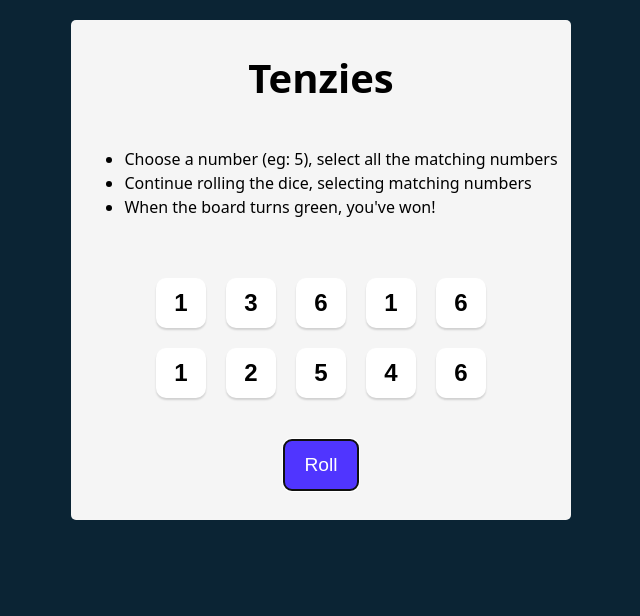
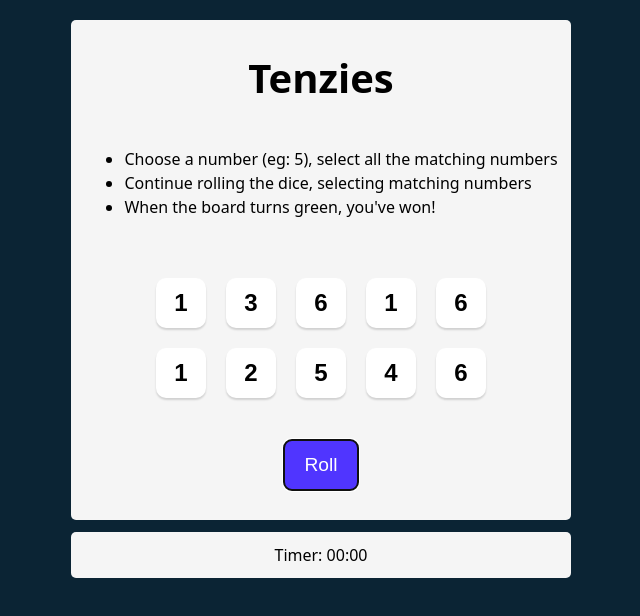
Before and after one commit to Nikethana-Nagasubramanian/tenzies-project, a React (Vite) app: page / in a window 1280 px wide. Shown: the top 616 px of the page, without its empty margins (319-959 px from the left). Built offline with nearby package versions, Linux system fonts and the light colour scheme.

Commit message:
Added time formatter

```diff
--- a/src/App.jsx
+++ b/src/App.jsx
@@ -1,70 +1,109 @@
-import { useState, useEffect, useRef } from 'react'
-import './App.css'
-import Die from './components/Die'
-import { nanoid } from "nanoid"
-import Confetti from 'react-confetti'
+import { useState, useEffect, useRef } from "react";
+import "./App.css";
+import Die from "./components/Die";
+import { nanoid } from "nanoid";
+import Confetti from "react-confetti";
 
 function App() {
+  const [diceNumbers, setDiceNumbers] = useState(() => generateAllNewDice());
+  const gameWon =
+    diceNumbers.every((die) => die.isHeld) &&
+    diceNumbers.every((die) => die.value === diceNumbers[0].value);
 
-  const [diceNumbers, setDiceNumbers] = useState(() => generateAllNewDice())
-  const gameWon = diceNumbers.every(die => die.isHeld) &&
-  diceNumbers.every(die => die.value === diceNumbers[0].value);
+  const [seconds, setSeconds] = useState(0);
+  const [isRunning, setIsRunning] = useState(false);
 
-  const newGameRef = useRef(null)
+  const newGameRef = useRef(null);
 
   useEffect(() => {
-    newGameRef.current.focus()
-  }, [gameWon])
+    newGameRef.current.focus();
+  }, [gameWon]);
+
+  useEffect(() => {
+    if (isRunning) {
+      const intervalId = setInterval(() => {
+        setSeconds((prev) => prev + 1);
+      }, 1000);
+
+      return () => clearInterval(intervalId);
+    }
+  }, [isRunning]);
+
+  useEffect(() => {
+    if (gameWon) {
+      setIsRunning(false);
+    }
+  }, [gameWon]);
 
   function generateAllNewDice() {
-    return new Array(10)
-        .fill(0)
-        .map(() => {
+    return new Array(10).fill(0).map(() => {
       return {
         value: Math.ceil(Math.random() * 6),
         isHeld: false,
-            id: nanoid()
-          }
-        })
+        id: nanoid(),
+      };
+    });
   }
 
   function hold(id) {
-    setDiceNumbers(oldDice => oldDice.map(num => {
-      return num.id === id ? {...num, isHeld: !num.isHeld } : num
-    }))
+    setIsRunning(true);
+    setDiceNumbers((oldDice) =>
+      oldDice.map((num) => {
+        return num.id === id ? { ...num, isHeld: !num.isHeld } : num;
+      })
+    );
+  }
+
+  function formatTime(totalSeconds) {
+    const minutes = Math.floor(totalSeconds / 60);
+    const secs = totalSeconds % 60;
+    return `${String(minutes).padStart(2, "0")}:${String(secs).padStart(2, "0")}`;
   }
 
   function rollDice() {
-    if(!gameWon) {
-      setDiceNumbers(oldDice => oldDice.map(num => {
-        return num.isHeld === true ? num : {...num, value: Math.ceil(Math.random() * 6)}
-      }))
-    }
-    else
-    {
-      setDiceNumbers(generateAllNewDice())
+    if (!gameWon) {
+      setDiceNumbers((oldDice) =>
+        oldDice.map((num) => {
+          return num.isHeld === true
+            ? num
+            : { ...num, value: Math.ceil(Math.random() * 6) };
+        })
+      );
+    } else {
+      setDiceNumbers(generateAllNewDice());
+      setSeconds(0);
+      setIsRunning(false);
     }
   }
 
   const diceElements = diceNumbers.map((diceObject) => {
-    return <Die
+    return (
+      <Die
         key={diceObject.id}
         value={diceObject.value}
         isHeld={diceObject.isHeld}
-            hold={() => {hold(diceObject.id)}}/>
-  })
+        hold={() => {
+          hold(diceObject.id);
+        }}
+      />
+    );
+  });
 
   return (
     <>
       <main>
-        {gameWon && <Confetti
+        {gameWon && (
+          <Confetti
             gravity={0.3}
             wind={0}
             friction={0.99}
             numberOfPieces={200}
-                    />}
+          />
+        )}
         <div aria-live="polite" className="sr-only">
-        {gameWon && <p>Congratulations! You won! Press "New Game" to start again.</p>}
+          {gameWon && (
+            <p>Congratulations! You won! Press "New Game" to start again.</p>
+          )}
         </div>
         <h1 className="title">Tenzies</h1>
         <ul className="instructions">
@@ -72,15 +111,16 @@ function App() {
           <li>Continue rolling the dice, selecting matching numbers</li>
           <li>When the board turns green, you've won!</li>
         </ul>
-        <div className='dice-container'>
-          {diceElements}
-        </div>
-        <button className='roll-btn' onClick={rollDice} ref = {newGameRef}>
-          {gameWon ? "New Game" : "Roll"}
+        <div className="dice-container">{diceElements}</div>
+        <button className="roll-btn" onClick={rollDice} ref={newGameRef}>
+          {gameWon ? "Play Again" : "Roll"}
         </button>
       </main>
+      <div className="timer">Timer: {formatTime(seconds)}
+        {gameWon ? <h5>Awesome! Can you beat your record of {formatTime(seconds)} seconds?</h5> : ""}
+      </div>
     </>
-  )
+  );
 }
 
-export default App
+export default App;
--- a/src/index.css
+++ b/src/index.css
@@ -95,3 +95,20 @@ button {
     white-space: nowrap;
     border: 0;
 }
+
+.timer {
+  background-color: #F5F5F5;
+  border-radius: 5px;
+  display: flex;
+  flex-direction: column;
+  justify-content: space-evenly;
+  align-items: center;
+  padding: 12px;
+  margin-top: 12px;
+  font-weight: 500;
+}
+
+.timer > h4 {
+  line-height: 28px;
+  text-align: center;
+}
```
Lines whose indentation alone changed are shown as unchanged.
